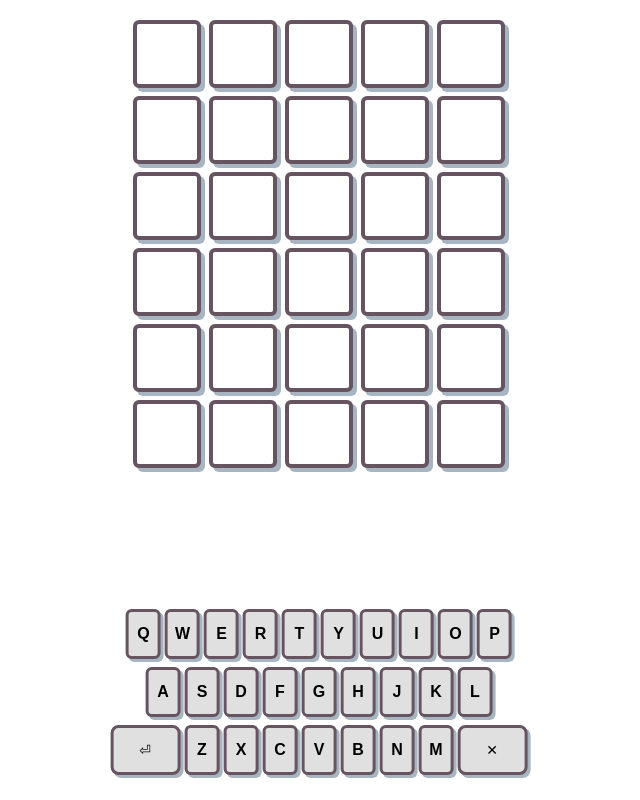
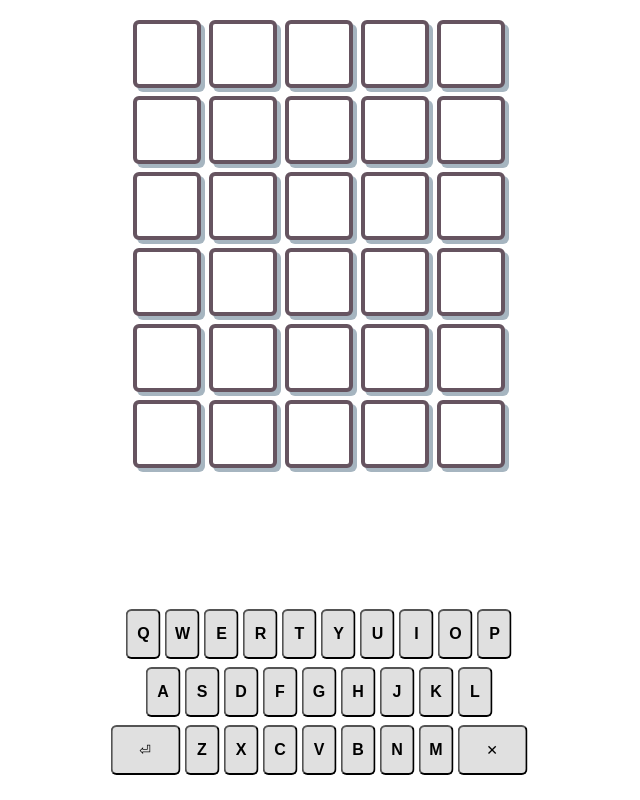
Before and after one commit to kfang1900/wordle, a React (Create React App) app: page / in a window 1280 px wide. Shown: the whole page, without its empty margins (321-961 px from the left). Built offline with nearby package versions, Linux system fonts and the light colour scheme; no server answers.

Commit message:
Make keyboard sleeker

```diff
--- a/src/styles.css
+++ b/src/styles.css
@@ -116,11 +116,8 @@ body {
   font-size: 16px;
   font-weight: bold;
   text-transform: uppercase;
-  border: 3px solid var(--border);
   background-color: var(--key-light);
   color: var(--text);
-  box-shadow: 3px 3px 0px var(--key-edge);
-  text-shadow: none;
   border-radius: 6px;
 }
 
@@ -146,10 +143,8 @@ body {
   letter-spacing: 1px;
   background-color: var(--key-light);
   color: var(--text);
-  border: 3px solid var(--border);
-  box-shadow: 3px 3px 0 var(--key-edge);
   text-align: center;
-  border-radius: 8px;
+  border-radius: 6px;
 }
 
 @media (hover: hover) {
```
